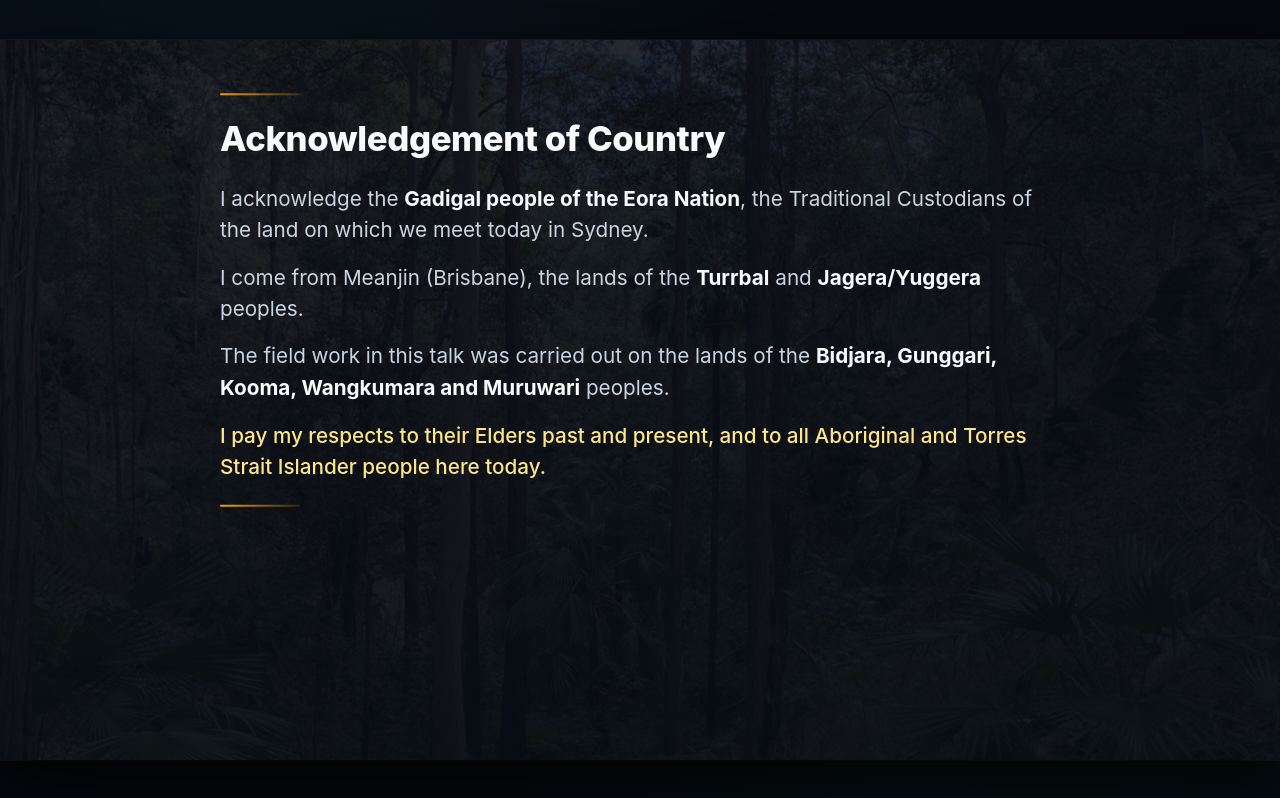
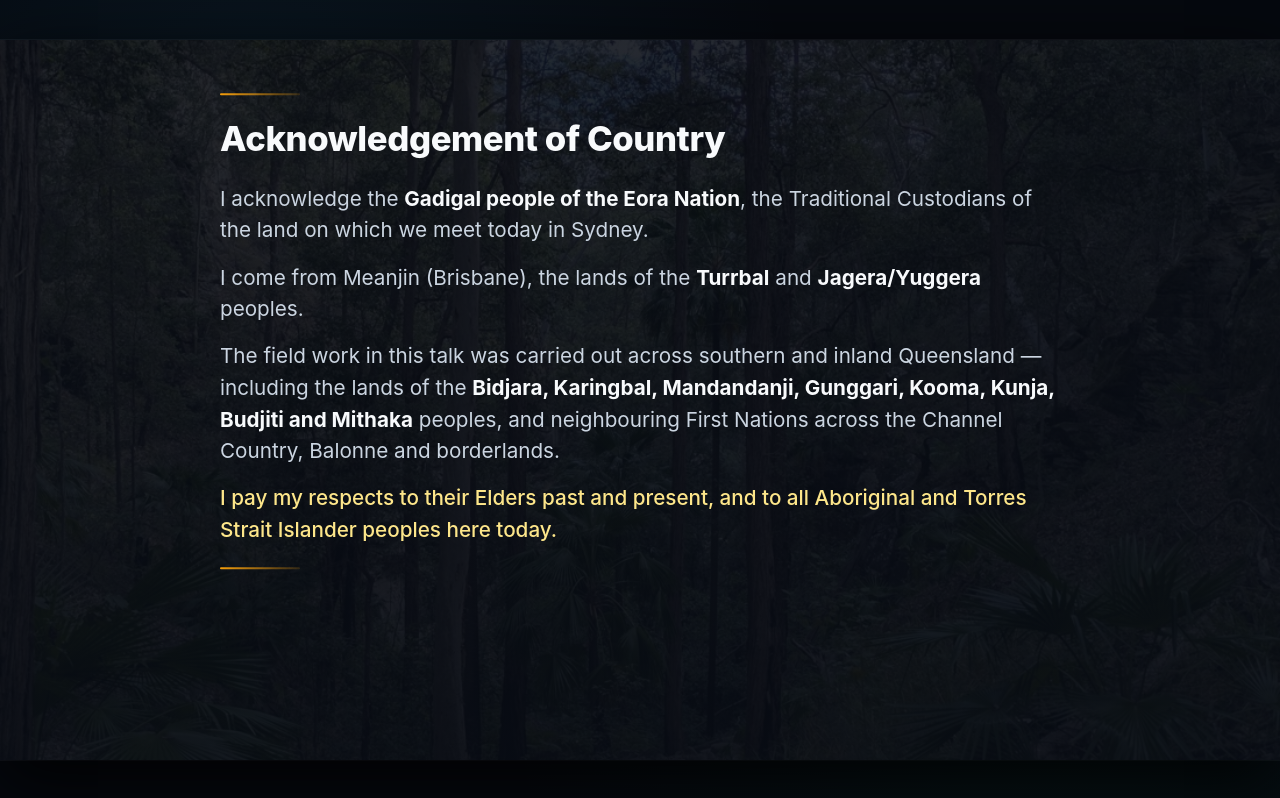
Before and after one commit to petescarth/multitask-eco-condition, a plain HTML site: page index.html in a window 1280 px wide. Drawn offline with Linux system fonts and the light colour scheme.

Commit message:
Update Acknowledgement of Country for featured Qld field sites

```diff
--- a/index.html
+++ b/index.html
@@ -1194,14 +1194,14 @@
           <div class="ack-copy">
             <p>I acknowledge the <strong>Gadigal people of the Eora Nation</strong>, the Traditional Custodians of the land on which we meet today in Sydney.</p>
             <p>I come from Meanjin (Brisbane), the lands of the <strong>Turrbal</strong> and <strong>Jagera/Yuggera</strong> peoples.</p>
-            <p>The field work in this talk was carried out on the lands of the <strong>Bidjara, Gunggari, Kooma, Wangkumara and Muruwari</strong> peoples.</p>
-            <p class="ack-respect">I pay my respects to their Elders past and present, and to all Aboriginal and Torres Strait Islander people here today.</p>
+            <p>The field work in this talk was carried out across southern and inland Queensland — including the lands of the <strong>Bidjara, Karingbal, Mandandanji, Gunggari, Kooma, Kunja, Budjiti and Mithaka</strong> peoples, and neighbouring First Nations across the Channel Country, Balonne and borderlands.</p>
+            <p class="ack-respect">I pay my respects to their Elders past and present, and to all Aboriginal and Torres Strait Islander peoples here today.</p>
           </div>
           <div class="ack-rule"></div>
         </div>
       </div>
 
-      <aside class="notes">Before we look at any maps or models, I would like to begin with an Acknowledgement of Country. I acknowledge the Gadigal people of the Eora Nation, the Traditional Custodians of the land on which we meet today in Sydney. I come from Meanjin — Brisbane — the lands of the Turrbal and Jagera/Yuggera peoples. The field work you will see in this talk was carried out across southern and inland Queensland, on the lands of the Bidjara, Gunggari, Kooma, Wangkumara and Muruwari peoples. I pay my respects to their Elders past and present, and to all Aboriginal and Torres Strait Islander people here today.</aside>
+      <aside class="notes">Before we look at any maps or models, I would like to begin with an Acknowledgement of Country. I acknowledge the Gadigal people of the Eora Nation, the Traditional Custodians of the land on which we meet today in Sydney. I come from Meanjin — Brisbane — the lands of the Turrbal and Jagera/Yuggera peoples. The field work you will see in this talk was carried out across southern and inland Queensland — including the lands of the Bidjara, Karingbal, Mandandanji, Gunggari, Kooma, Kunja, Budjiti and Mithaka peoples, and neighbouring First Nations across the Channel Country, Balonne and borderlands. I pay my respects to their Elders past and present, and to all Aboriginal and Torres Strait Islander peoples here today.</aside>
     </section>
 
 
```
Also changed, not shown: 1 other file.
